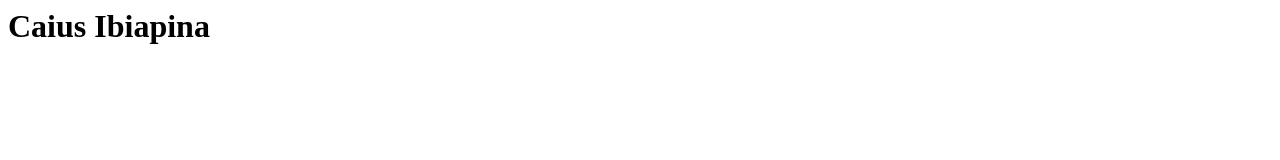
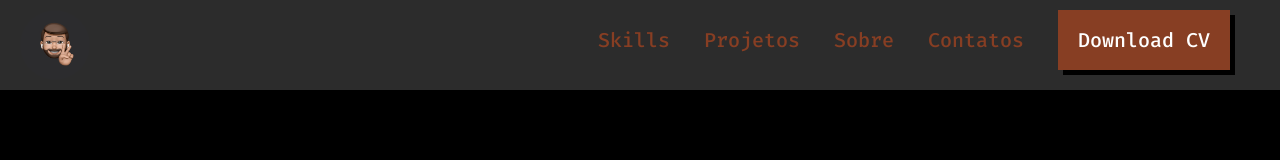
Before and after one commit to CaiusIbiapina/caiusibiapina.github.io, a plain HTML site: page index.html in a window 1280 px wide. Drawn offline with Linux system fonts and the light colour scheme.

Commit message:
Adiciona o projeto do curso

```diff
--- /dev/null
+++ b/CSS/index.css
@@ -0,0 +1,50 @@
+header {
+    display: flex;
+    justify-content: space-between;
+    background-color:#2c2c2c;
+    padding: 10px 20px;
+}
+
+nav {
+    text-align: right;
+}
+
+a{
+    color:#873e23;
+    font-size: 20px;
+    font-family: "Fira Code", Arial, Helvetica, sans-serif;
+    font-weight: 500;
+    text-decoration: none;
+    margin-right: 30px;
+}
+
+#button {
+    display: inline-block;
+    background-color: #873e23;
+    color: #FFF;
+    height: 60px;
+    line-height: 60px;
+    padding-left: 20px;
+    padding-right: 20px;
+    box-shadow: 5px 5px 0px #000;
+    transition: transform 100ms linear;
+}
+
+a:hover {
+    color:#FFF;
+}
+
+#button:hover {
+    color: #FFF;
+    transform: scale(1.08);
+}
+
+.img-header {
+    border-radius: 50px;
+    width: 70px;
+    height: 70px;
+}
+
+body {
+    background-color: #000;
+}
--- /dev/null
+++ b/CSS/reset.css
@@ -0,0 +1,3 @@
+body {
+    margin: 0;
+}
--- a/index.html
+++ b/index.html
@@ -1 +1,25 @@
-<h1>Caius Ibiapina</h1>
+<!DOCTYPE html>
+<html lang="pt-BR">
+    <head>
+        <meta charset="UTF-8">
+        <title>Portfólio Caius Ibiapina</title>
+        <link rel="preconnect" href="https://fonts.gstatic.com">
+        <link href="https://fonts.googleapis.com/css2?family=Fira+Code:wght@300;500&display=swap" rel="stylesheet">
+        <link rel="stylesheet" href="css/reset.css">
+        <link rel="stylesheet" href="css/index.css">
+    </head>
+
+    <body>
+        <header>
+            <img src="Assets/Img/perfil1.jpg" alt="Avatar do Caius" class="img-header">
+
+            <nav>
+                <a href="" lang="en">Skills</a>
+                <a href="">Projetos</a>
+                <a href="">Sobre</a>
+                <a href="">Contatos</a>
+                <a id="button" href="" lang="en">Download CV</a>
+            </nav>
+        </header>
+    </body>
+</html>
```
Also changed, not shown: Assets/Img/perfil1.jpg (added), Assets/Img/perfilcaius.jpg (added), Assets/Img/profile-pic3.png (added).
